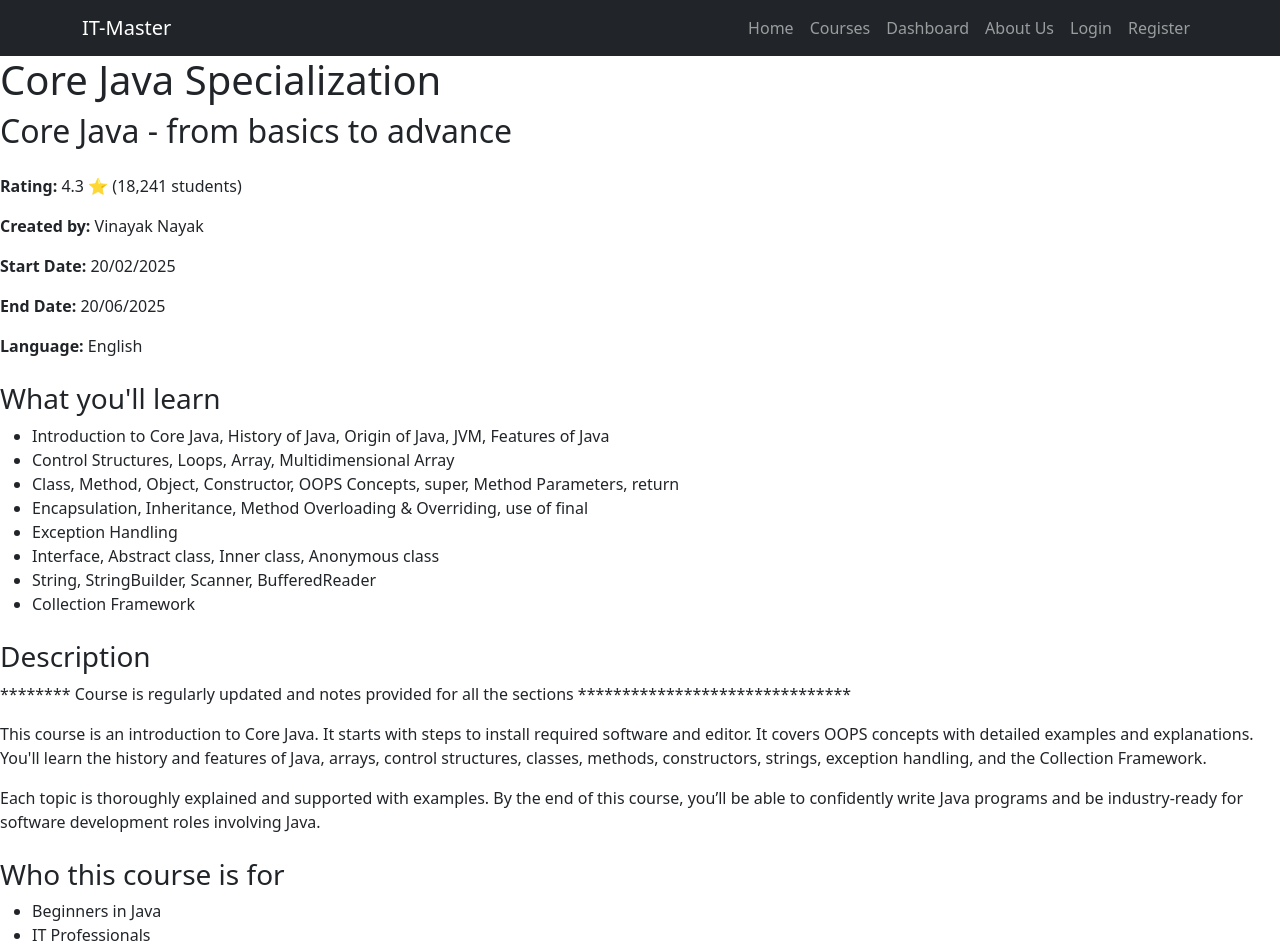
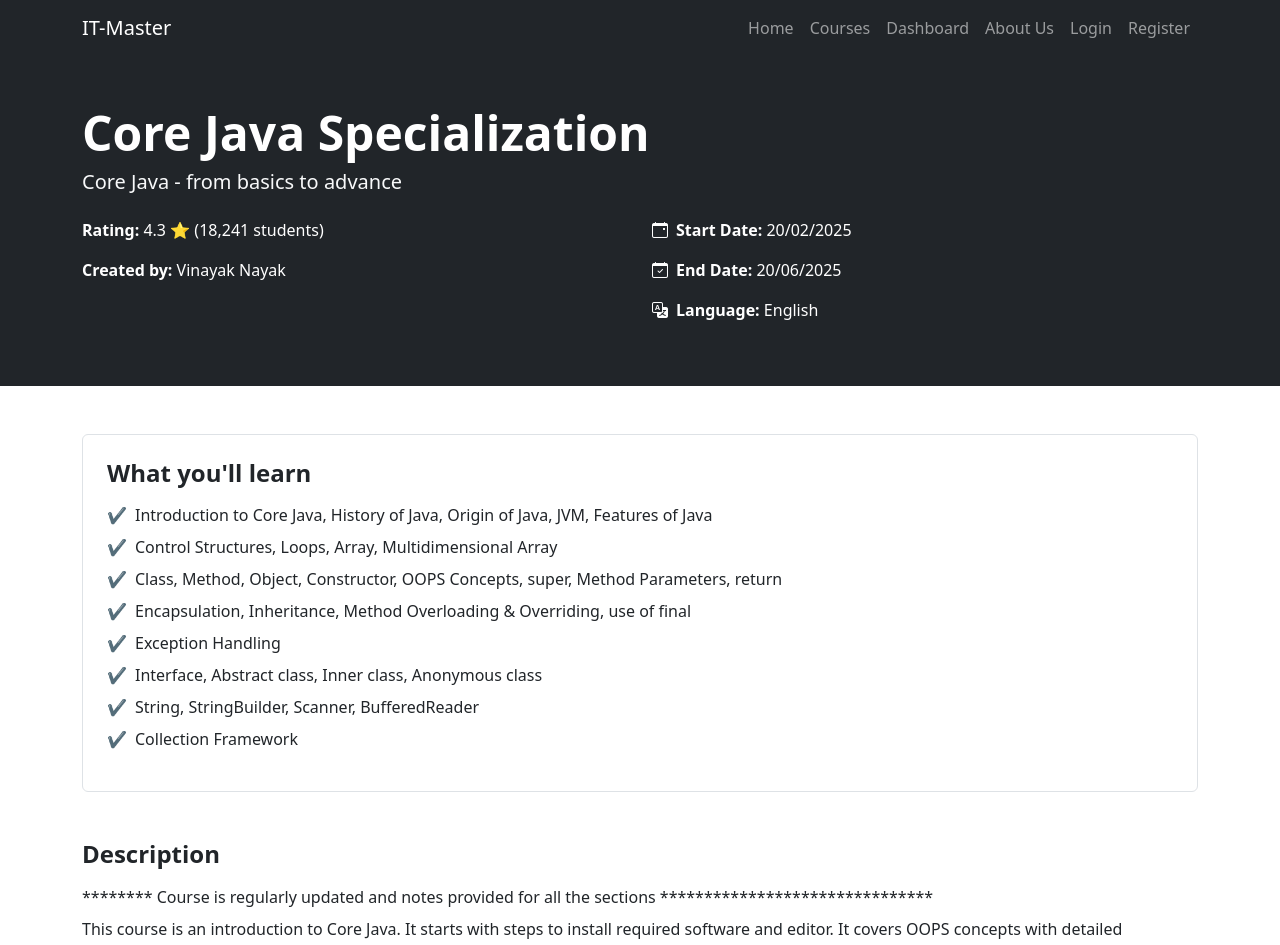
Before and after one commit to Yugal-kosamshile/IT-Master-FrontEnd-React, a React (Vite) app: page /courses in a window 1280 px wide. Shown: the top 945 px of the page. Built offline with nearby package versions, Linux system fonts and the light colour scheme.

Commit message:
give style to the course file

```diff
--- a/index.html
+++ b/index.html
@@ -5,6 +5,11 @@
     <link rel="icon" type="image/svg+xml" href="/vite.svg" />
     <meta name="viewport" content="width=device-width, initial-scale=1.0" />
     <title>Vite + React</title>
+    <link
+  rel="stylesheet"
+  href="https://cdn.jsdelivr.net/npm/bootstrap-icons@1.10.5/font/bootstrap-icons.css"
+/>
+
     <link
   href="https://cdn.jsdelivr.net/npm/bootstrap@5.3.0/dist/css/bootstrap.min.css"
   rel="stylesheet"
--- a/src/pages/CourseDetails.jsx
+++ b/src/pages/CourseDetails.jsx
@@ -1,12 +1,12 @@
 import React from 'react';
 
 const CourseDetails = ({ course }) => {
-
   if (!course) {
-    return <p>Loading course data...</p>; // or return null, or a fallback UI
+    return <p className="text-center mt-5">Loading course data...</p>;
   }
 
   const {
+    id,
     title,
     subtitle,
     rating,
@@ -21,42 +21,69 @@ const CourseDetails = ({ course }) => {
   } = course;
 
   return (
-    <div id={`course-${course.id}`} className="p-6 max-w-4xl mx-auto">
-      <h1 className="text-3xl font-bold mb-2">{title}</h1>
-      <h2 className="text-xl text-gray-600 mb-4">{subtitle}</h2>
+    <div id={`course-${id}`}>
 
+      {/* Section 1: Header with dark background */}
+      <section className="bg-dark text-white py-5">
+        <div className="container">
           <div className="mb-4">
+            <h1 className="display-5 fw-bold">{title}</h1>
+            <h2 className="h5 text-light">{subtitle}</h2>
+          </div>
+
+          <div className="row">
+            <div className="col-md-6">
               <p><strong>Rating:</strong> {rating} ⭐ ({students.toLocaleString()} students)</p>
               <p><strong>Created by:</strong> {createdBy}</p>
-        <p><strong>Start Date:</strong> {startDate}</p>
-        <p><strong>End Date:</strong> {endDate}</p>
-        <p><strong>Language:</strong> {language}</p>
+            </div>
+           <div className="col-md-6">
+  <p>
+    <strong><i className="bi bi-calendar-event me-2"></i>Start Date:</strong> {startDate}
+  </p>
+  <p>
+    <strong><i className="bi bi-calendar-check me-2"></i>End Date:</strong> {endDate}
+  </p>
+  <p>
+    <strong><i className="bi bi-translate me-2"></i>Language:</strong> {language}
+  </p>
+</div>
+
+          </div>
+        </div>
+      </section>
+
+      {/* Section 2: What you'll learn with checkmarks */}
+      <section className="container my-5">
+        <div className="border p-4 rounded">
+          <h3 className="h4 fw-semibold mb-3">What you'll learn</h3>
+          <ul className="list-unstyled">
+            {learnings.map((item, idx) => (
+              <li key={idx} className="mb-2">
+                <span className="text-success me-2">✔</span>{item}
+              </li>
+            ))}
+          </ul>
+        </div>
+      </section>
+
+      {/* Section 3: Description and Target Audience */}
+      <section className="container mb-5">
+        <div className="mb-4">
+          <h3 className="h4 fw-semibold mb-3">Description</h3>
+          {description.map((paragraph, idx) => (
+            <p key={idx} className="mb-2">{paragraph}</p>
+          ))}
         </div>
 
         <div className="mb-4">
-        <h3 className="text-2xl font-semibold mb-2">What you'll learn</h3>
-        <ul className="list-disc pl-6 space-y-1">
-          {learnings.map((item, idx) => (
-            <li key={idx}>{item}</li>
+          <h3 className="h4 fw-semibold mb-3">Who this course is for</h3>
+          <ul className="list-group">
+            {targetAudience.map((audience, idx) => (
+              <li key={idx} className="list-group-item">{audience}</li>
             ))}
           </ul>
         </div>
-
-      <div className="mb-4">
-        <h3 className="text-2xl font-semibold mb-2">Description</h3>
-        {description.map((paragraph, idx) => (
-          <p key={idx} className="mt-2">{paragraph}</p>
-        ))}
-      </div>
-
-      <div>
-        <h3 className="text-2xl font-semibold mb-2">Who this course is for</h3>
-        <ul className="list-disc pl-6 space-y-1">
-          {targetAudience.map((audience, idx) => (
-            <li key={idx}>{audience}</li>
-          ))}
-        </ul>
-      </div>
+      </section>
     </div>
   );
 };
```
Lines whose indentation alone changed are shown as unchanged.
